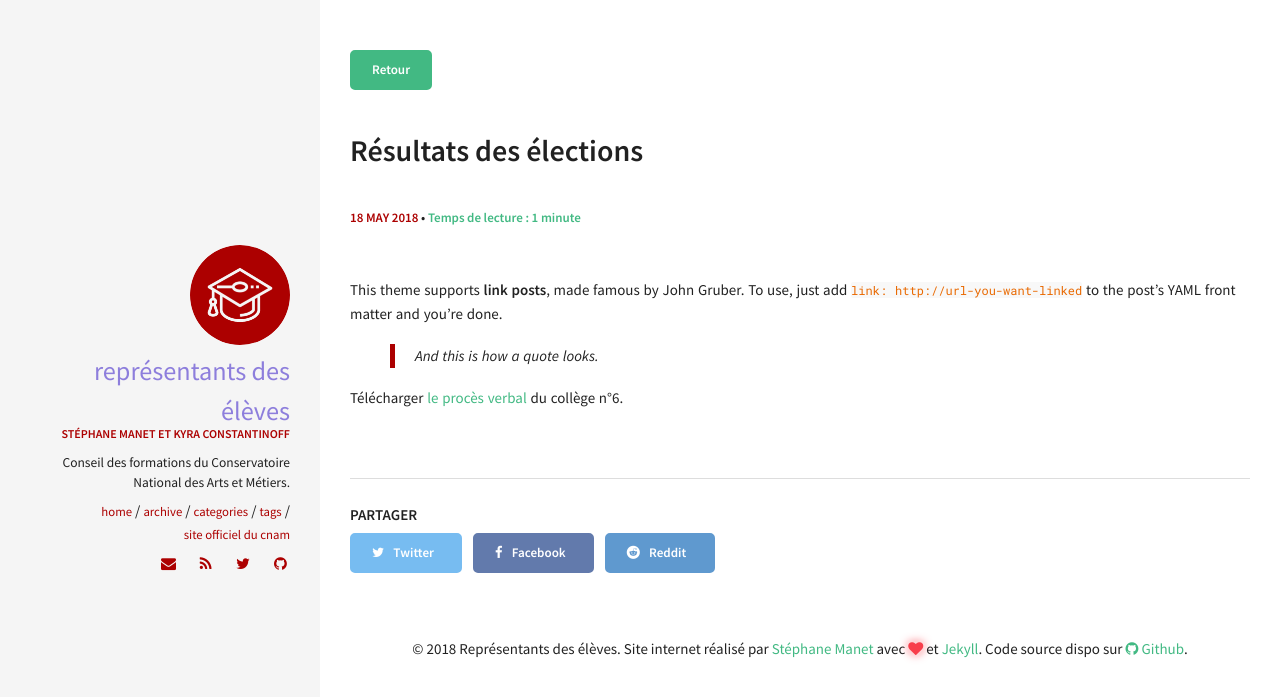
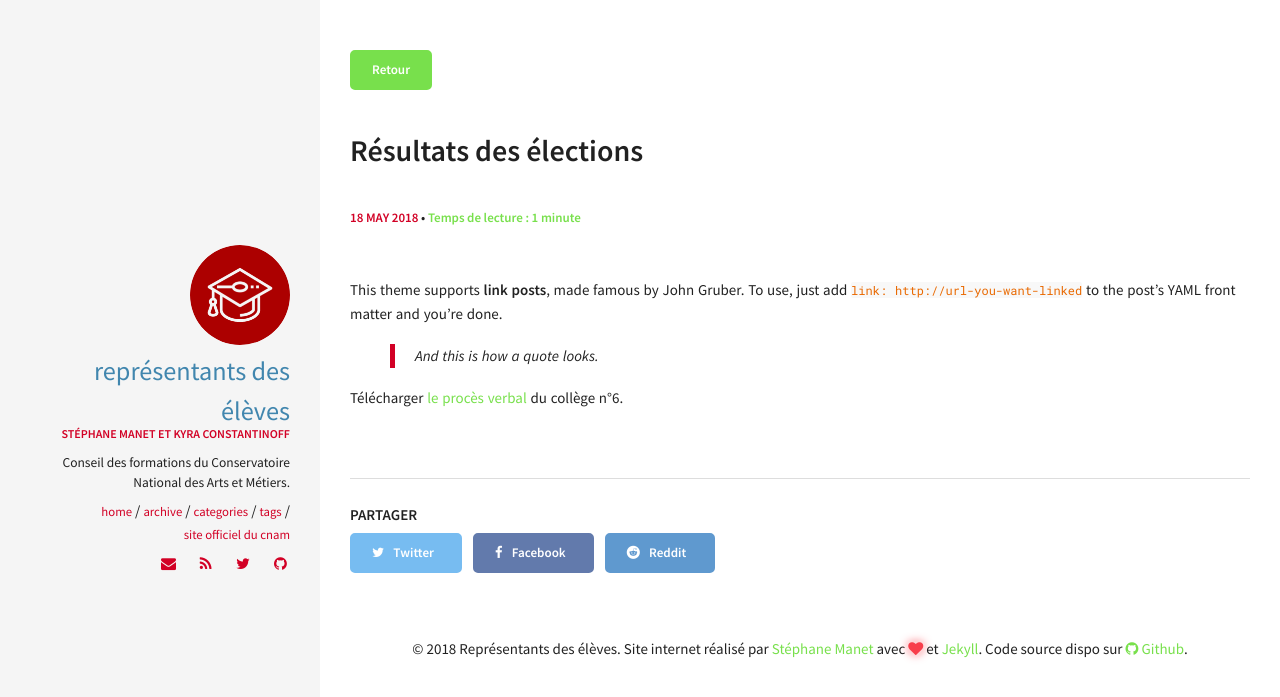
Before and after one commit to elevesCNAM/conseil-formations, a Jekyll site: the page built from _posts/2018-05-18-resultats-elections.md, in a window 1280 px wide. Shown: the top 697 px of the page. Built offline with Jekyll 4.4.1, drawn with Linux system fonts in a browser that asks for light colours.

Commit message:
ajustement couleurs

```diff
--- a/_sass/components/_variables.scss
+++ b/_sass/components/_variables.scss
@@ -56,12 +56,13 @@ $text-color:       rgba(0, 0, 0, 0.87) !default;
 $background-color: #f5f5f5;
 
 $white:            #fff;
-$primary:          #42b983;
-$secondary:        #ac0000;
+$primary:          #78e04c; // vert précédent 42b983
+$secondary:        #d20025; // ancien rouge ac0000;
+$link:             #4186ae; // ancien violet #8d7edc
 $success:          #65e892;
 $danger:           #f83e4b;
-$warning:          #F5A623;
-$info:             #09ABF6;
+$warning:          #ffb356; // ancien orange f5a623
+$info:             #09abf6;
 
 // Tables
 $table-border-color: #d0d0d0 !default;
--- a/_sass/pages/_layout.scss
+++ b/_sass/pages/_layout.scss
@@ -28,7 +28,7 @@
   }
   .author_name {
     display: block;
-    color: #8d7edc;
+    color: $link;
     font-size: 1.75em;
     text-transform: lowercase;
   }
--- a/_sass/pages/_post.scss
+++ b/_sass/pages/_post.scss
@@ -46,7 +46,7 @@ section.post {
 
 // Post title
 .post-title {
-
+	color: $link;
 }
 
 .post-title-link {
```
